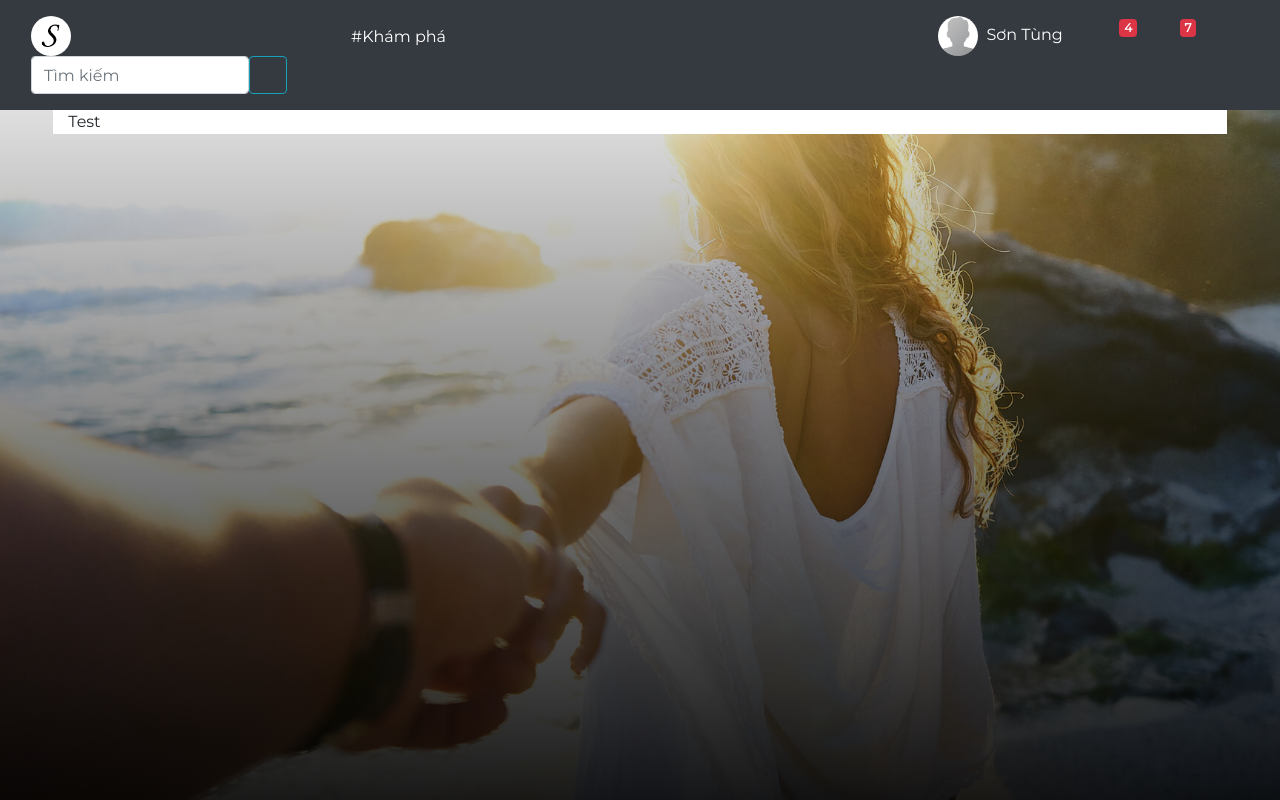
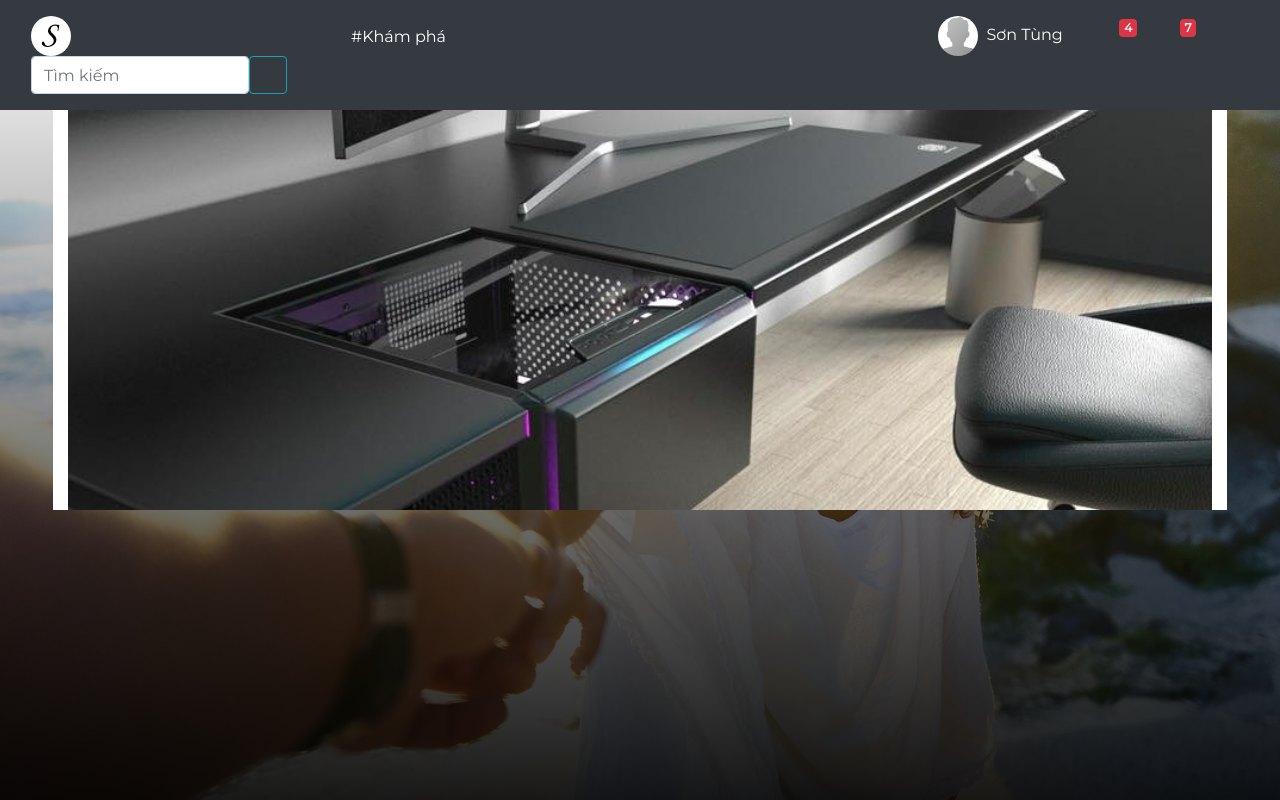
Before and after one commit to ZaffranLe/datn, a React (Create React App) app in the folder frontend/: page /profile in a window 1280 px wide. Built offline with nearby package versions, Linux system fonts and the light colour scheme; a web font is replaced by a local one.

Commit message:
default banner

```diff
--- a/frontend/src/pages/profile/index.js
+++ b/frontend/src/pages/profile/index.js
@@ -1,10 +1,15 @@
 import React from "react";
-import { Row, Container, Col } from "react-bootstrap";
+import { Row, Container, Col, Image } from "react-bootstrap";
+import DefaultBanner from "../../assets/img/default-banner.jpg";
 
 function Profile(props) {
     return (
         <>
-            Test
+            <Row>
+                <Col md={12} style={{ maxHeight: 400, overflowY: "hidden" }}>
+                    <Image src={DefaultBanner} style={{ width: "100%" }} />
+                </Col>
+            </Row>
         </>
     );
 }
```
Also changed, not shown: frontend/src/assets/img/default-banner.jpg (added).
